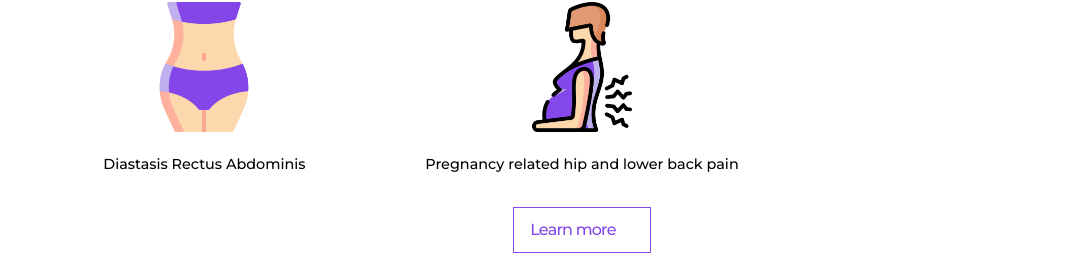
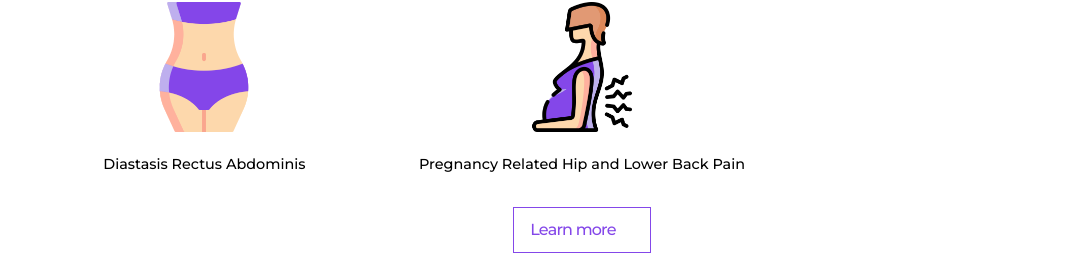
Before and after one commit to ChelseaMaramot/pelvic-specialist-website, a React (Create React App) app in the folder my-app/: page / in a window 1280 px wide. Shown: the part 1706-1961 px from the top of the page, without its empty margins (58-1126 px from the left). Built offline with nearby package versions, Linux system fonts and the light colour scheme; no server answers.

Commit message:
back pain to caps

```diff
--- a/my-app/src/Components/ConditionsTreated.jsx
+++ b/my-app/src/Components/ConditionsTreated.jsx
@@ -13,7 +13,7 @@ const conditions = [
   { id: 2, icon: ProlapseIcon, label: 'Pelvic Organ Prolapse' },
   { id: 3, icon: VaginismusIcon, label: 'Vaginismus' },
   { id: 4, icon: DiastasisIcon, label: 'Diastasis Rectus Abdominis' },
-  { id: 5, icon: BackPainIcon, label: 'Pregnancy related hip and lower back pain' },
+  { id: 5, icon: BackPainIcon, label: 'Pregnancy Related Hip and Lower Back Pain' },
 ];
 
 export default function ConditionsTreated() {
```
